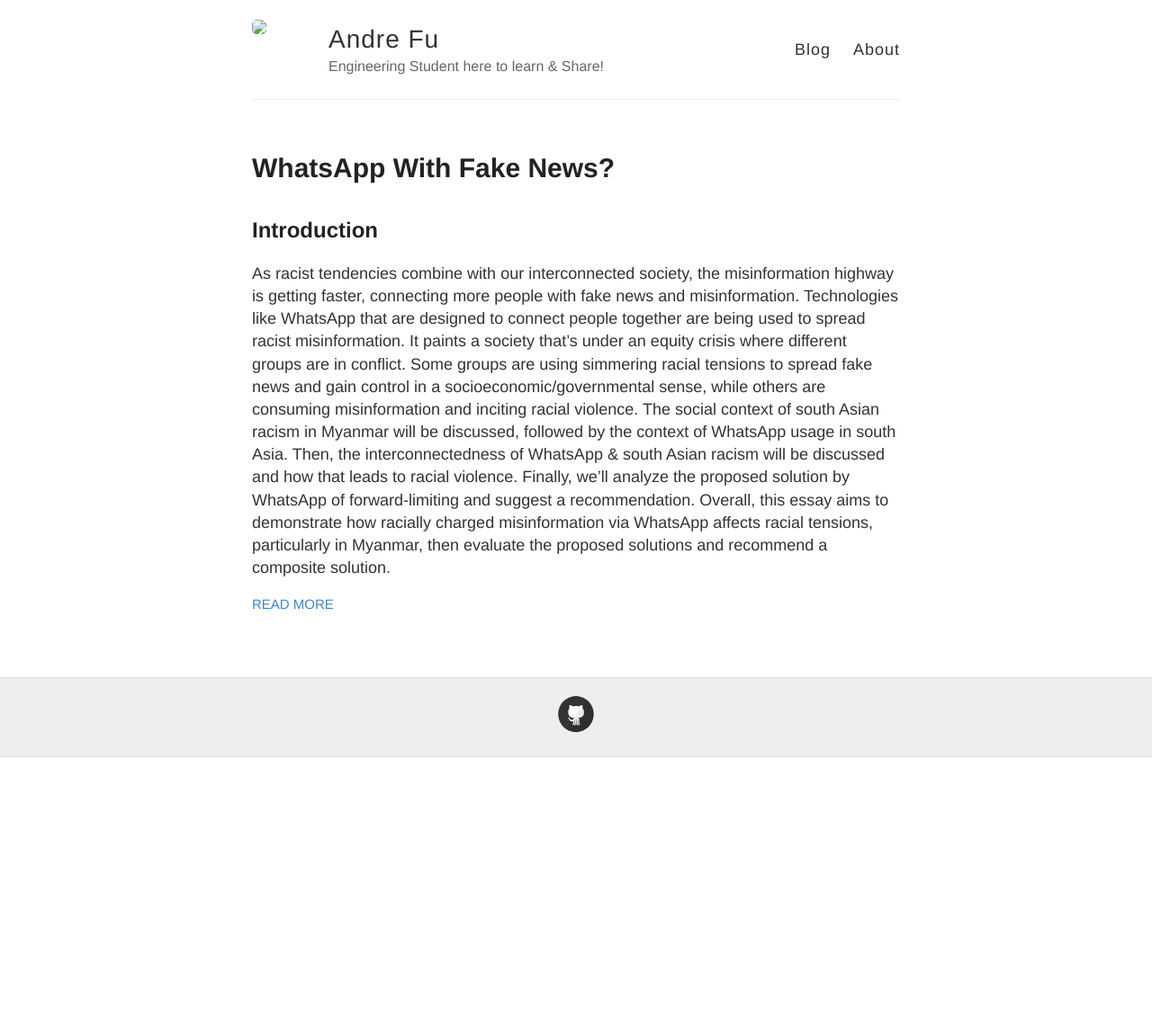
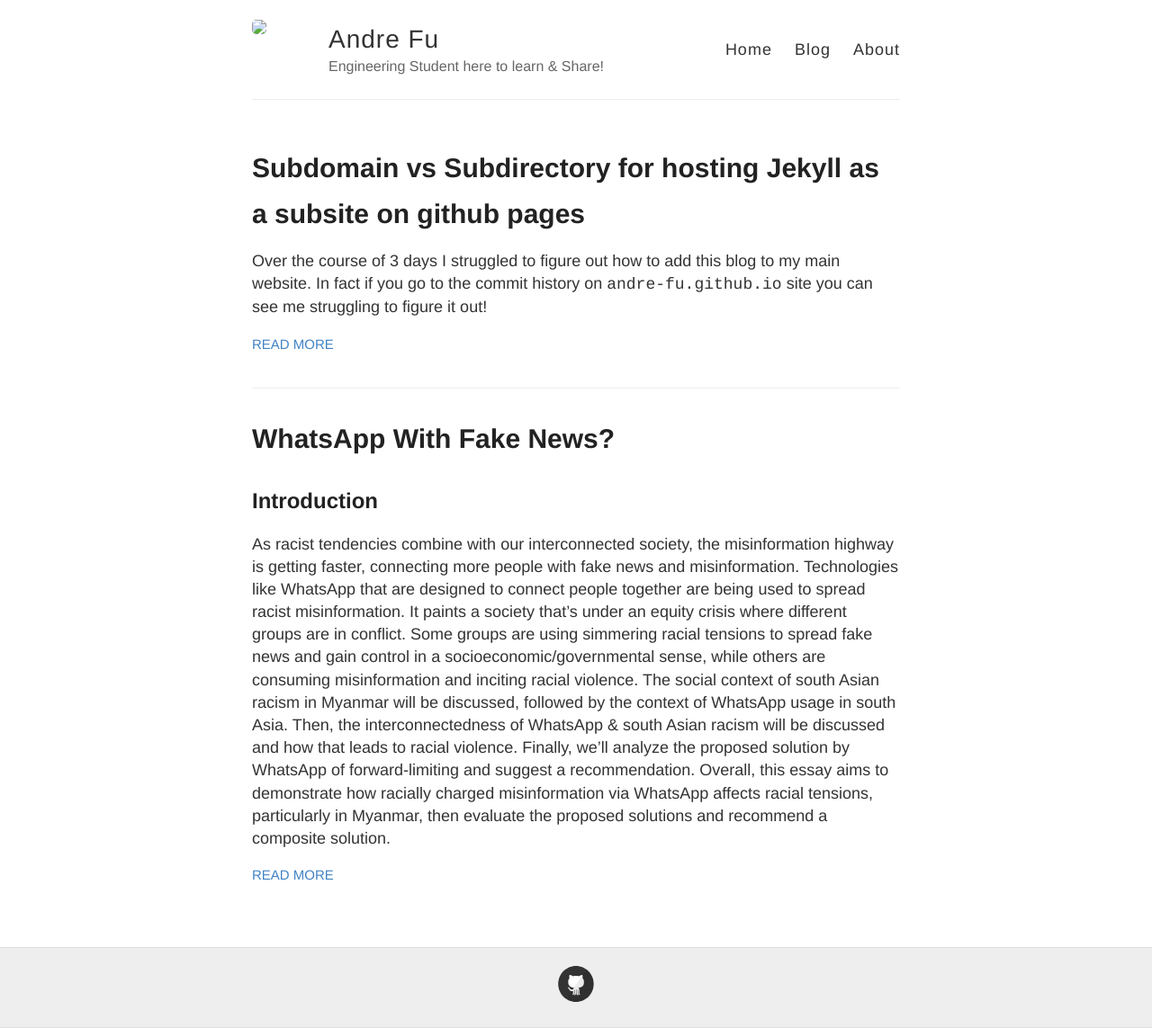
Before and after one commit to andre-fu/blog, a Jekyll site: the page built from index.html, in a window 1280 px wide. Shown: the whole page at 90% size. Built offline with Jekyll 4.4.1, drawn with Linux system fonts in a browser that asks for light colours; before the commit the page ends 900 px from its top, so only the background shows below that; part of the change alters nothing that is shown.

Commit message:
2nd post & home header

```diff
--- a/_layouts/default.html
+++ b/_layouts/default.html
@@ -28,6 +28,7 @@
           </div>
 
           <nav>
+              <a href="http://www.andrefu.ca">Home</a>
             <a href="{{ site.baseurl }}/">Blog</a>
             <a href="{{ site.baseurl }}/about">About</a>
           </nav>
--- /dev/null
+++ b/_posts/2020-5-4-subdomain-vs-subdirectory.md
@@ -0,0 +1,26 @@
+---
+layout: post
+title: Subdomain vs Subdirectory for hosting Jekyll as a subsite on github pages
+---
+
+Over the course of 3 days I struggled to figure out how to add this blog to my main website. In fact if you go to the commit history on `andre-fu.github.io` site you can see me struggling to figure it out!
+
+### First attempt
+
+I had originally wanted to set jekyll up as a subfolder onto the main site like `andrefu.ca/blog` which would act as it's own autonomous subsite. The problem with this is ... Jekyll ... It doesnt play nice with an additional static site.
+
+I had moved the `_config.yml` file to my main `andre-fu.github.io` directory, but that didn't end up being useful because as I fooled around with the `baseurl`, `source`, `destination` none of it worked effectively.
+
+Scraping the internet, I found a variety of sources that were all quite frankly, useless. Especially [this stackoverflow post](https://stackoverflow.com/questions/48734528/jekyll-static-site-generation-on-a-subsite) somehow everyone kept referencing this post but honestly not useful.
+
+In the end it ended up rendering without the `_sass` even after specifying the `sass_dir` folder in the config. The css wasn't not only not being converted, but also didn't effectively get compiled into css to be launched in `_site`.
+
+## The main problems
+
+There are a few main problems I think that I encountered while trying to solve this problem. The main one being having to integrate jekyll into an existing github pages account. Since gh-pages tracks the master branch of that repo I'm not allowed to have more than one `index.html` file. Furthermore since gh-pages sees the `_config.yml` I think it thinks that its loading a jekyll site and gets confused about which index to load. Finally, I still don't know why the CSS breaks & the sass doesn't get converted.
+
+## Solution
+
+Relatively easy: just make a new directory & add it as a project site with a subdomain instead of as a subdirectory. [In this SO post](https://stackoverflow.com/questions/50882264/get-jekyll-to-work-with-existing-github-pages-site?rq=1) they explain that serving it as a subdirectory is so much more complicated than what I had originally thought.
+
+In essence the subdomain gets treated as it's own unique site & you can link it from your main webpage.
```
